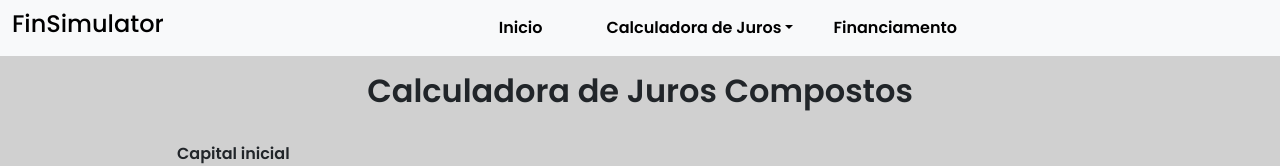
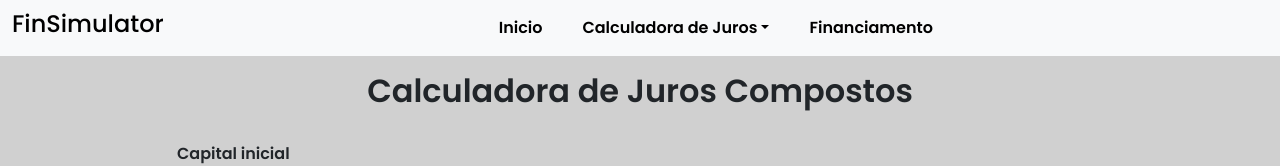
Before and after one commit to PedroSoaresDias/SimuladorFinanceiro, a Next.js app: page /JurosCompostos in a window 1280 px wide. Shown: the top 166 px of the page. Built offline with nearby package versions, Linux system fonts and the light colour scheme.

Commit message:
Ajustando a classe link no CSS

```diff
--- a/src/styles/globals.css
+++ b/src/styles/globals.css
@@ -14,7 +14,8 @@
 }
 
 .link{
-  margin-left: 1.5rem;
+  padding-left: 1.5rem;
+  padding-right: 1.5rem;
   font-weight: 600;
   color: black;
   transition: 0.6s;
```
